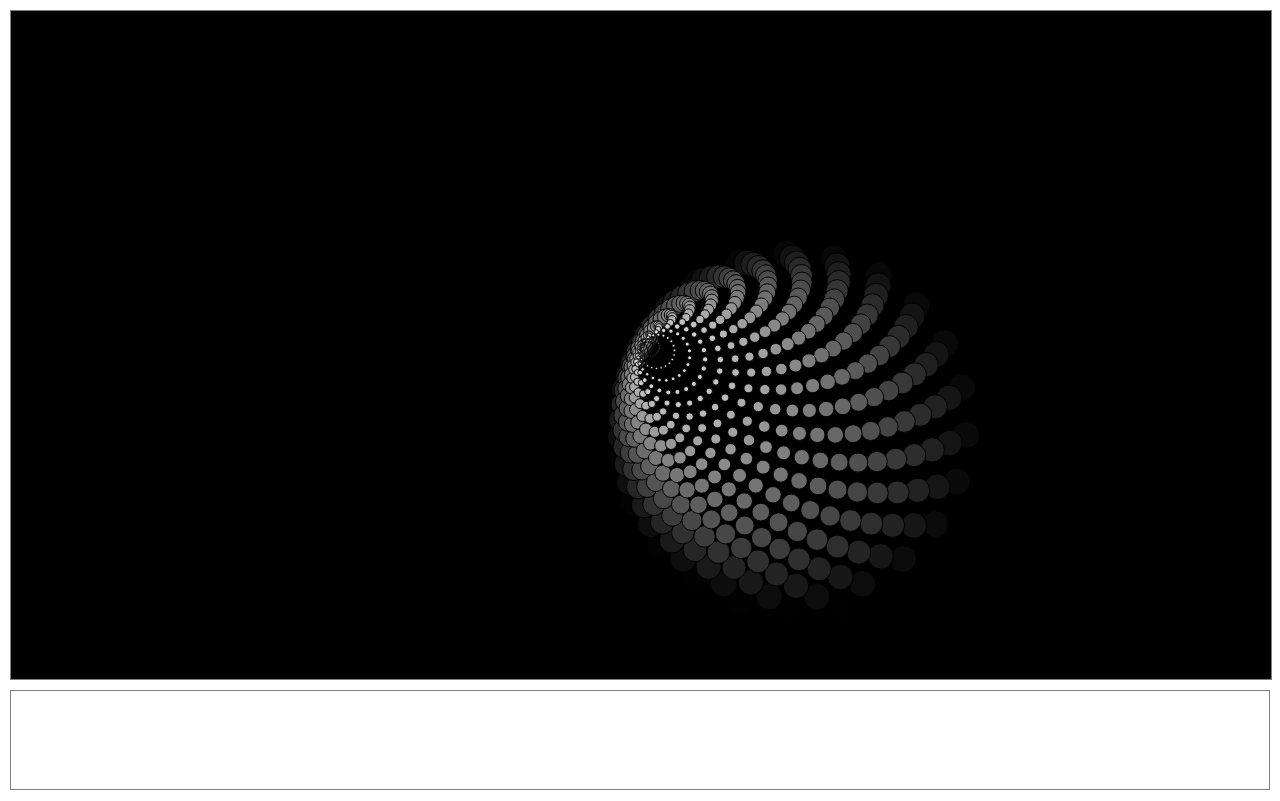
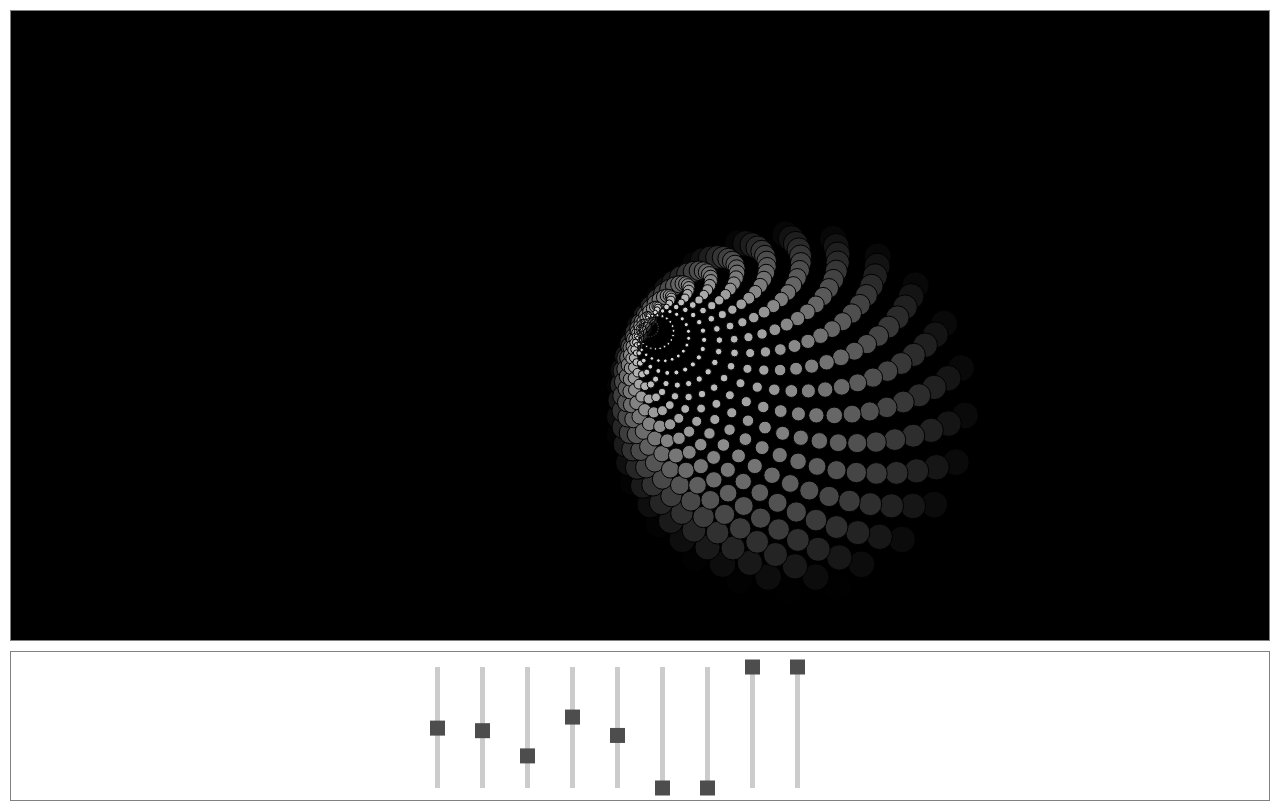
Before and after one commit to tobloef/creative, a plain HTML site: page index.html in a window 1280 px wide. Drawn offline with Linux system fonts and the light colour scheme; animation ran at ten frames a second.

Commit message:
Add parameter sliders

```diff
--- a/art.js
+++ b/art.js
@@ -1,14 +1,14 @@
 import {
   resize,
 } from './canvas.js';
-import { getParams } from './params.js';
+import { getParamValues } from './params.js';
 
 const update = (ctx, artwork, t) => {
   if (ctx.canvas == null) {
     return;
   }
   resize(ctx);
-  const p = getParams(artwork);
+  const p = getParamValues(artwork);
   artwork.draw(ctx, t, p);
   requestAnimationFrame(() => {
     update(ctx, artwork, t + 1);
--- a/artworks/fading-circles.js
+++ b/artworks/fading-circles.js
@@ -5,29 +5,59 @@ import {
 
 export const params = {
   dotCount: {
-    default: 500,
-    min: 0,
-    max: 0,
+    initial: 500,
+    min: 10,
+    max: 1000,
+    decimals: 0,
   },
   dotSpeed: {
-    default: 0.01,
-    min: 0,
-    max: 0,
+    initial: 0.01,
+    min: 0.001,
+    max: 0.02,
+    decimals: 3,
   },
   dotRadius: {
-    default: 14,
-    min: 0,
-    max: 0,
+    initial: 14,
+    min: 1,
+    max: 50,
+    decimals: 0,
   },
   circleRadius: {
-    default: 180,
-    min: 0,
-    max: 0,
+    initial: 180,
+    min: 10,
+    max: 300,
+    decimals: 0,
   },
   progSteps: {
-    default: 44,
+    initial: 44,
+    min: 1,
+    max: 100,
+    decimals: 0,
+  },
+
+  colorH: {
+    initial: 0,
     min: 0,
-    max: 0,
+    max: 360,
+    decimals: 0,
+  },
+  colorS: {
+    initial: 0,
+    min: 0,
+    max: 100,
+    decimals: 0,
+  },
+  colorL: {
+    initial: 100,
+    min: 0,
+    max: 100,
+    decimals: 0,
+  },
+  colorA: {
+    initial: 1,
+    min: 0,
+    max: 1,
+    decimals: 2,
   },
 }
 
@@ -42,8 +72,8 @@ export const draw = (ctx, t, p) => {
     const x = mid.x + dotPosX * p.circleRadius * rel;
     const y = mid.y + dotPosY * p.circleRadius * rel;
 
-    const col = 255 - rel * 255;
-    ctx.fillStyle = `rgba(${col},${col},${col},1)`;
+    const l = p.colorL - rel * p.colorL;
+    ctx.fillStyle = `hsla(${p.colorH}, ${p.colorS}%, ${l}%, ${p.colorA})`;
     ctx.lineWidth = 1;
     ctx.strokeStyle = "black";
 
--- a/canvas.js
+++ b/canvas.js
@@ -1,21 +1,35 @@
 export const getMiddle = (ctx) => {
+  const size = getSize(ctx);
   return {
-    x: ctx.canvas.width / 2,
-    y: ctx.canvas.height / 2,
+    x: size.w / 2,
+    y: size.h / 2,
   };
 }
 
 export const resize = (ctx) => {
+  const size = getSize(ctx);
   if (
-    ctx.canvas.width !== ctx.canvas.clientWidth ||
-    ctx.canvas.height !== ctx.canvas.clientHeight
+    ctx.canvas.width !== size.w ||
+    ctx.canvas.height !== size.h
   ) {
-    ctx.canvas.width = ctx.canvas.clientWidth;
-    ctx.canvas.height = ctx.canvas.clientHeight;
+    ctx.canvas.width = size.w;
+    ctx.canvas.height = size.h;
   }
 }
 
 export const clear = (ctx, backgroundColor = "white") => {
   ctx.fillStyle = backgroundColor;
-  ctx.fillRect(0, 0, ctx.canvas.width, ctx.canvas.height);
+  const size = getSize(ctx);
+  ctx.fillRect(0, 0, size.w, size.h);
 }
+
+  export const setHover = (ctx, isHover) => {
+  ctx.canvas.style.cursor = isHover ? "pointer" : "default";
+}
+
+export const getSize = (ctx) => {
+  return {
+    w: ctx.canvas.clientWidth,
+    h: ctx.canvas.clientHeight,
+  };
+}
--- a/index.css
+++ b/index.css
@@ -43,6 +43,6 @@ canvas {
 }
 
 .params {
-	height: 100px;
+	height: 150px;
 	margin-top: 10px;
 }
--- a/math.js
+++ b/math.js
@@ -1,3 +1,17 @@
 export const randomInt = (min, max) => {
   return Math.floor(Math.random() * (max - min)) + min;
 };
+
+export const isInRect = (rectX, rectY, rectW, rectH, pointX, pointY) => {
+  return (
+    pointX > (rectX) &&
+    pointX < (rectX + rectW) &&
+    pointY > (rectY) &&
+    pointY < (rectY + rectH)
+  );
+};
+
+export const round = (num, decimals) => {
+  const x = Math.pow(10, decimals);
+  return Math.round((num + Number.EPSILON) * x) / x;
+}
--- a/params.js
+++ b/params.js
@@ -1,13 +1,65 @@
 import {
   clear,
+  getMiddle,
+  getSize,
   resize,
+  setHover,
 } from './canvas.js';
+import {
+  isInRect,
+  round,
+} from './math.js';
+
+const BAR_WIDTH = 5;
+const SELECTOR_WIDTH = 15;
+const SELECTOR_HEIGHT = 15;
+const SLIDER_SPACING = 30;
+const SLIDER_MARGIN = 15;
 
 let params = {};
+let sliders = {};
 
-const draw = (ctx) => {
-  clear(ctx, "white");
+export const getParamValues = () => {
+  return Object.entries(params)
+    .reduce((acc, [key, { value }]) => ({
+      ...acc,
+      [key]: value,
+    }), {});
 }
+
+export const setup = (ctx, artwork) => {
+  params = Object.entries(artwork.params)
+    .reduce((acc, [key, props]) => {
+      return {
+        ...acc,
+        [key]: {
+          ...props,
+          value: props.initial,
+        },
+      }
+    }, {});
+
+  const sliderWidth = (Math.max(BAR_WIDTH, SELECTOR_WIDTH) + SLIDER_SPACING);
+  const slidersStart = getMiddle(ctx).x - ((sliderWidth * Object.values(params).length) / 2);
+  sliders = Object.entries(params)
+    .map(([key, { value, min, max }], i) => {
+      return ({
+        x: slidersStart + i * sliderWidth,
+        y: SLIDER_MARGIN,
+        prog: (value - min) / (max - min),
+        moving: false,
+        hovering: false,
+        param: key,
+      });
+    });
+
+  ctx.canvas.addEventListener("mousemove", (e) => handleMouseMove(e, ctx), false);
+  ctx.canvas.addEventListener("mouseup", (e) => handleMouseUp(e, ctx), false);
+  ctx.canvas.addEventListener("mousedown", (e) => handleMouseDown(e, ctx), false);
+  ctx.canvas.addEventListener("mouseleave", (e) => handleMouseDown(e, ctx), false);
+
+  update(ctx);
+};
 
 const update = (ctx) => {
   if (ctx.canvas == null) {
@@ -18,18 +70,146 @@ const update = (ctx) => {
   requestAnimationFrame(() => update(ctx));
 }
 
-export const setup = (ctx, artwork) => {
-  params = Object.entries(artwork.params)
-    .reduce((acc, [key, props]) => {
-      return {
-        ...acc,
-        [key]: props.default,
-      }
-    }, {});
+const draw = (ctx) => {
+  clear(ctx, "white");
+  for (const slider of Object.values(sliders)) {
+    drawSlider(ctx, slider);
+  }
+  for (const slider of Object.values(sliders)) {
+    if (slider.hovering || slider.moving) {
+      drawSliderTooltip(ctx, slider);
+    }
+  }
+}
 
-  update(ctx);
+const getSliderStuff = (slider, ctx) => {
+  const size = getSize(ctx);
+  const barX = slider.x - BAR_WIDTH/2;
+  const barY = slider.y;
+  const selectorX = slider.x - SELECTOR_WIDTH/2;
+  const minY = slider.y - SELECTOR_HEIGHT/2;
+  const barHeight = size.h - SLIDER_MARGIN * 2 + 3;
+  const selectorY = barHeight * (1 - slider.prog) + minY;
+
+  return {
+    barX,
+    barY,
+    selectorX,
+    selectorY,
+    barHeight,
+  };
 };
 
-export const getParams = () => {
-  return params;
+const drawSlider = (ctx, slider) => {
+  const {
+    barX,
+    barY,
+    selectorX,
+    selectorY,
+    barHeight,
+  } = getSliderStuff(slider, ctx);
+
+  ctx.fillStyle = "hsl(197, 0%, 80%)";
+  ctx.fillRect(barX, barY, BAR_WIDTH, barHeight);
+  ctx.fillStyle = "hsl(197, 0%, 30%)";
+  ctx.fillRect(selectorX, selectorY, SELECTOR_WIDTH, SELECTOR_HEIGHT);
 }
+
+function drawSliderTooltip(ctx, slider) {
+  const {
+    selectorX,
+    selectorY,
+  } = getSliderStuff(slider, ctx);
+
+  const fontSize = 15;
+  const pad = 10;
+  const margin = 3;
+  const border = 1;
+
+  const str = `${slider.param}: ${params[slider.param].value}`
+
+  ctx.save();
+  ctx.font = `${fontSize}px monospace`;
+  ctx.textBaseline = "top";
+  const width = ctx.measureText(str).width;
+  const x = selectorX + (SELECTOR_WIDTH / 2) - (width / 2);
+  let y = selectorY - fontSize - margin;
+  if (y < pad) {
+    y = selectorY + SELECTOR_HEIGHT + margin + pad;
+  }
+  ctx.fillStyle = "#000000";
+  ctx.fillRect(x - pad - border, y - pad - border, width + pad + border * 2, fontSize + pad + border * 2);
+  ctx.fillStyle = "#ffffff";
+  ctx.fillRect(x - pad, y - pad, width + pad, fontSize + pad);
+  ctx.fillStyle = "#000000";
+  ctx.fillText(str, x - (pad / 2), y - (pad / 2));
+  ctx.restore();
+}
+
+const handleMouseMove = (e, ctx) => {
+  const mouseX = e.pageX - ctx.canvas.offsetLeft;
+  const mouseY = e.pageY - ctx.canvas.offsetTop;
+
+  let isHover = false;
+
+  for (const slider of Object.values(sliders)) {
+    const {
+      selectorX,
+      selectorY,
+      barHeight,
+    } = getSliderStuff(slider, ctx);
+
+    const hovering = isInRect(
+      selectorX,
+      selectorY,
+      SELECTOR_WIDTH,
+      SELECTOR_HEIGHT,
+      mouseX,
+      mouseY
+    );
+
+    slider.hovering = hovering;
+
+    isHover = isHover || slider.moving || hovering;
+
+    if (slider.moving) {
+      const relative = mouseY - slider.y;
+      const bounded = Math.min(Math.max(relative, 0), barHeight);
+      slider.prog = 1 - (bounded / barHeight);
+      const param = params[slider.param];
+      const range = param.max - param.min;
+      const newValue = range * slider.prog + param.min;
+      param.value = round(newValue, param.decimals);
+    }
+  }
+
+  setHover(ctx, isHover);
+};
+
+const handleMouseUp = (e, ctx) => {
+  for (const slider of Object.values(sliders)) {
+    slider.moving = false;
+  }
+};
+
+const handleMouseDown = (e, ctx) => {
+  const mouseX = e.pageX - ctx.canvas.offsetLeft;
+  const mouseY = e.pageY - ctx.canvas.offsetTop;
+
+
+  for (const slider of Object.values(sliders)) {
+    const {
+      selectorX,
+      selectorY,
+    } = getSliderStuff(slider, ctx);
+
+    slider.moving = isInRect(
+      selectorX,
+      selectorY,
+      SELECTOR_WIDTH,
+      SELECTOR_HEIGHT,
+      mouseX,
+      mouseY
+    );
+  }
+};
```
